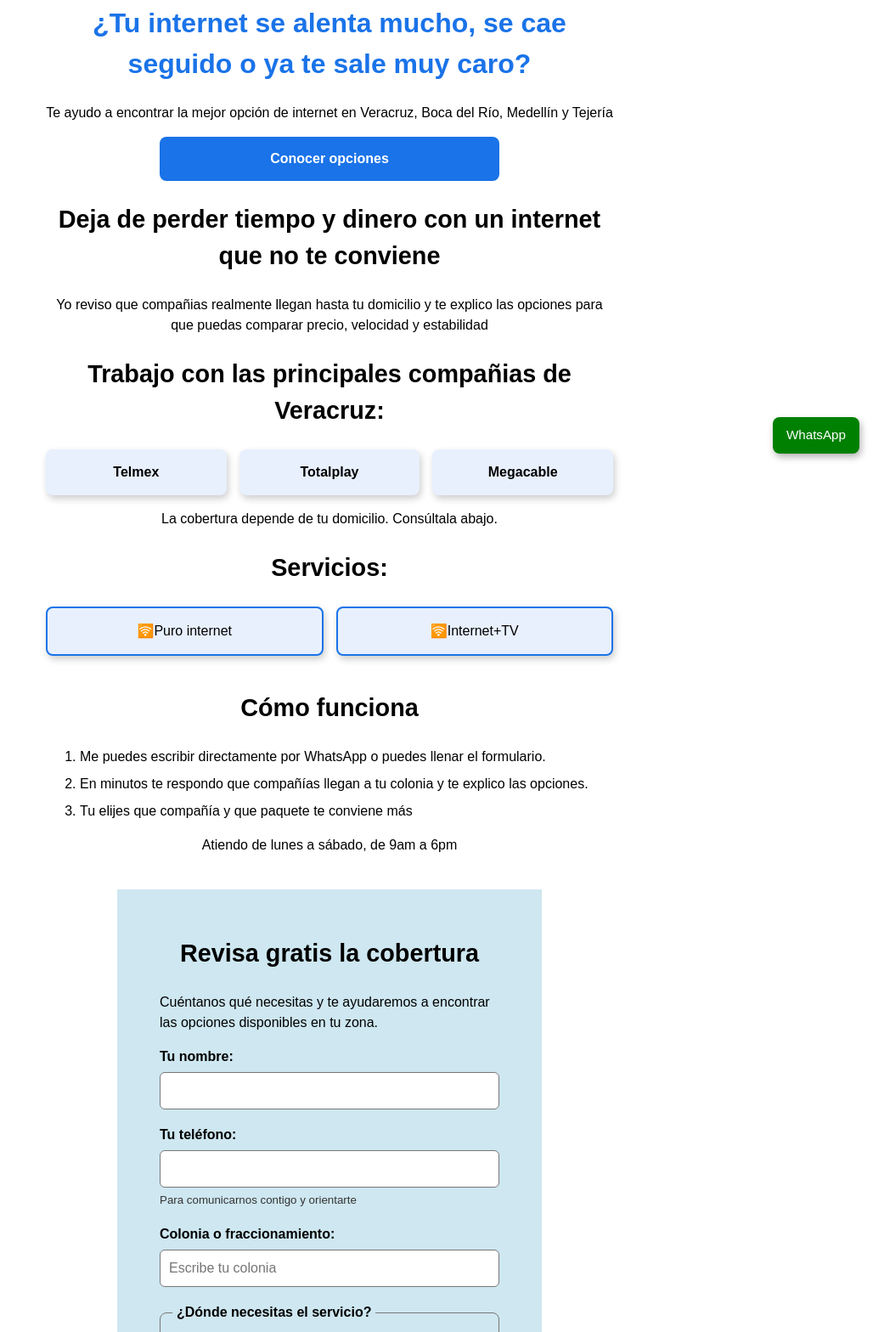
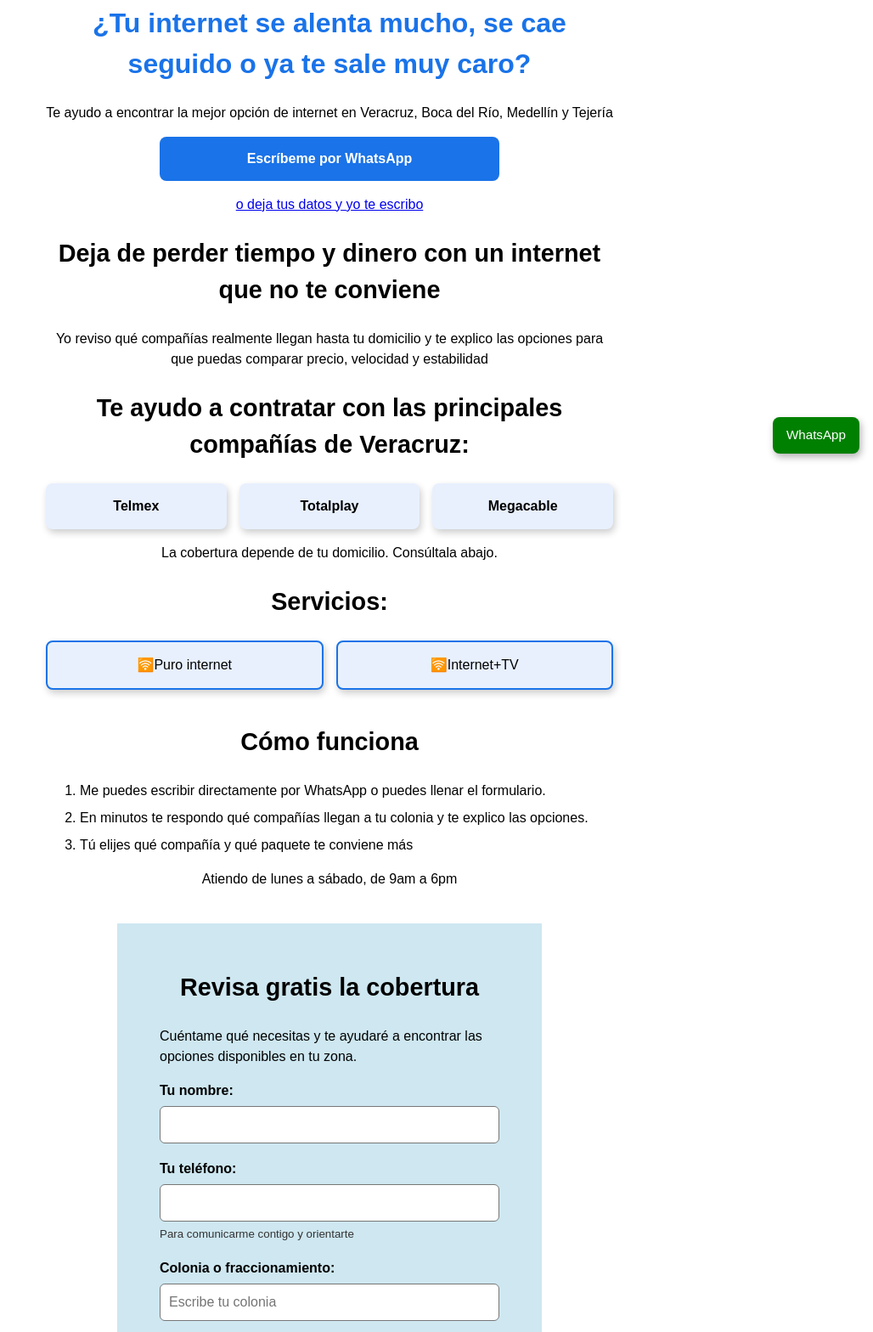
Before and after one commit to graanhotdog-ops/conexion-digital, a plain HTML site: page index.html in a window 1280 px wide. Shown: the part 246-1814 px from the top of the page at 85% size, without its empty margins (252-1280 px from the left). Drawn offline with Linux system fonts and the light colour scheme.

Commit message:
Update index.html
Actualización de contenido

```diff
--- a/index.html
+++ b/index.html
@@ -28,19 +28,20 @@
   <header>
     <img src="conexiondigital.jpg" alt="CONEXIÓN DIGITAL" class="logo">
     <h1>¿Tu internet se alenta mucho, se cae seguido o ya te sale muy caro?</h1>
-    <p>Te ayudo a encontrar la mejor opción de internet en Veracruz, Boca del Río, Medellín y Tejería</p>
-    <a href="#formulario" class="boton-cta">Conocer opciones</a>
+     <p>Te ayudo a encontrar la mejor opción de internet en Veracruz, Boca del Río, Medellín y Tejería</p>
+      <a href="https://wa.me/522293317700?text=Hola%2C%20quiero%20consultar%20cobertura%20de%20internet%20en%20mi%20colonia" class="boton-cta" target="_blank" rel="noopener noreferrer">Escríbeme por WhatsApp</a>
+       <p><a href="#formulario">o deja tus datos y yo te escribo</a></p>
   </header>
 
   <main>
 
     <section class="inicio">
       <h2>Deja de perder tiempo y dinero con un internet que no te conviene</h2>
-      <p>Yo reviso que  compañias realmente llegan hasta tu domicilio y te explico las opciones para que puedas comparar precio, velocidad y estabilidad</p>
+      <p>Yo reviso qué compañías realmente llegan hasta tu domicilio y te explico las opciones para que puedas comparar precio, velocidad y estabilidad</p>
     </section>
 
     <section class="proveedores">
-      <h2>Trabajo con las principales compañias de Veracruz:</h2>
+      <h2>Te ayudo a contratar con las principales compañías de Veracruz:</h2>
       <ul>
         <li>Telmex</li>
         <li>Totalplay</li>
@@ -61,8 +62,8 @@
       <h2>Cómo funciona</h2>
       <ol>
         <li>Me puedes escribir directamente por WhatsApp o puedes llenar el formulario.</li>
-        <li>En minutos te respondo que compañías llegan a tu colonia y te explico las opciones.</li>
-        <li>Tu elijes que compañía y que paquete te conviene más</li>
+        <li>En minutos te respondo qué compañías llegan a tu colonia y te explico las opciones.</li>
+        <li>Tú elijes qué compañía y qué paquete te conviene más</li>
       </ol>
       <p>Atiendo de lunes a sábado, de 9am a 6pm</p>
     </section>
@@ -70,7 +71,7 @@
     <!-- AQUÍ COMIENZA EL FORMULARIO -->
     <section class="formulario" id="formulario">
       <h2>Revisa gratis la cobertura</h2>
-      <p id="ayuda-formulario">Cuéntanos qué necesitas y te ayudaremos a encontrar las opciones disponibles en tu zona.</p>
+      <p id="ayuda-formulario">Cuéntame qué necesitas y te ayudaré a encontrar las opciones disponibles en tu zona.</p>
 
       <form action="https://formspree.io/f/xqpabodn" method="POST">
         <input type="hidden" name="_subject" value="Nueva solicitud - Conexión Digital">
@@ -84,7 +85,7 @@
         <div class="campo">
           <label for="telefono">Tu teléfono:</label>
           <input type="tel" id="telefono" name="telefono" autocomplete="tel" inputmode="tel" aria-describedby="ayuda-telefono" required>
-          <small id="ayuda-telefono">Para comunicarnos contigo y orientarte</small>
+          <small id="ayuda-telefono">Para comunicarme contigo y orientarte</small>
         </div>
 
         <div class="campo">
@@ -134,16 +135,16 @@
             <input type="radio" name="compania" value="asesoria">
             No sé cuál me conviene
           </label>
-          <p class="nota">Si no estás seguro, te podemos orientar</p>
+          <p class="nota">Si no estás seguro, te puedo orientar</p>
         </fieldset>
 
-        <button type="submit">Quiero consultar opciones</button>
+        <button type="submit">Consultar cobertura</button>
         <p class="aviso">Tus datos serán usados solo para contactarte. Te escribiré por WhatsApp para confirmar tu cobertura.</p>
       </form>
     </section>
 
     <section class="contacto">
-      <h2>Contáctanos</h2>
+      <h2>Contáctame</h2>
       <p>Teléfono: <a href="tel:+522293317700">2293317700</a></p>
     </section>
 
```
